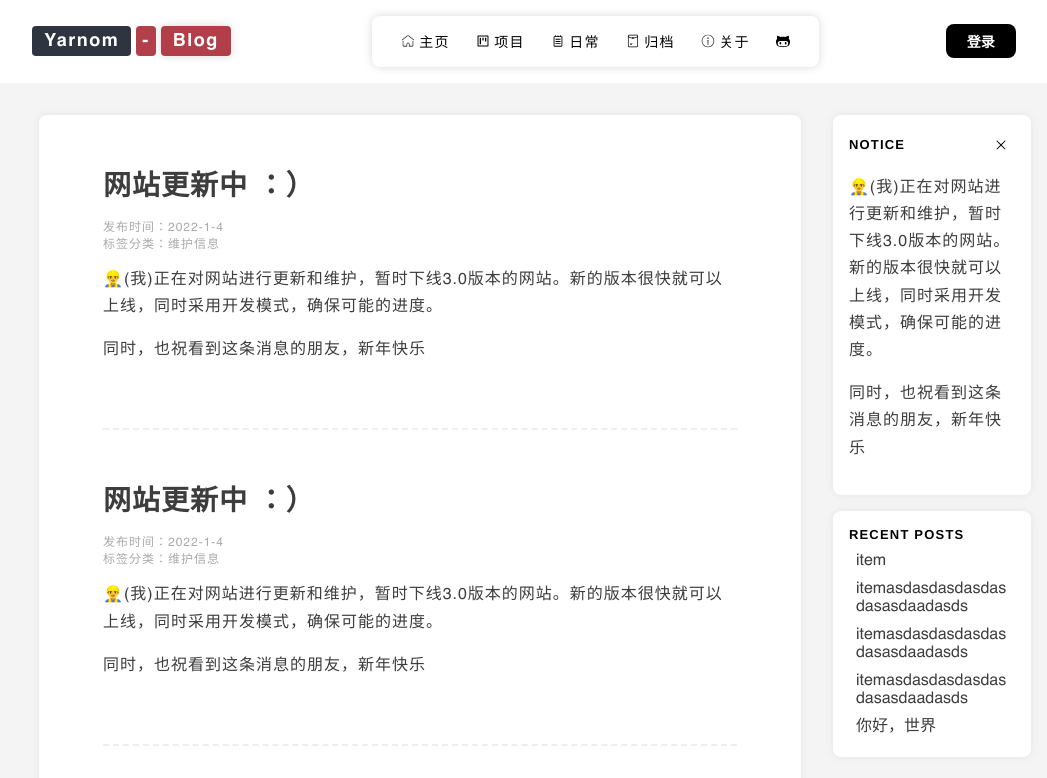
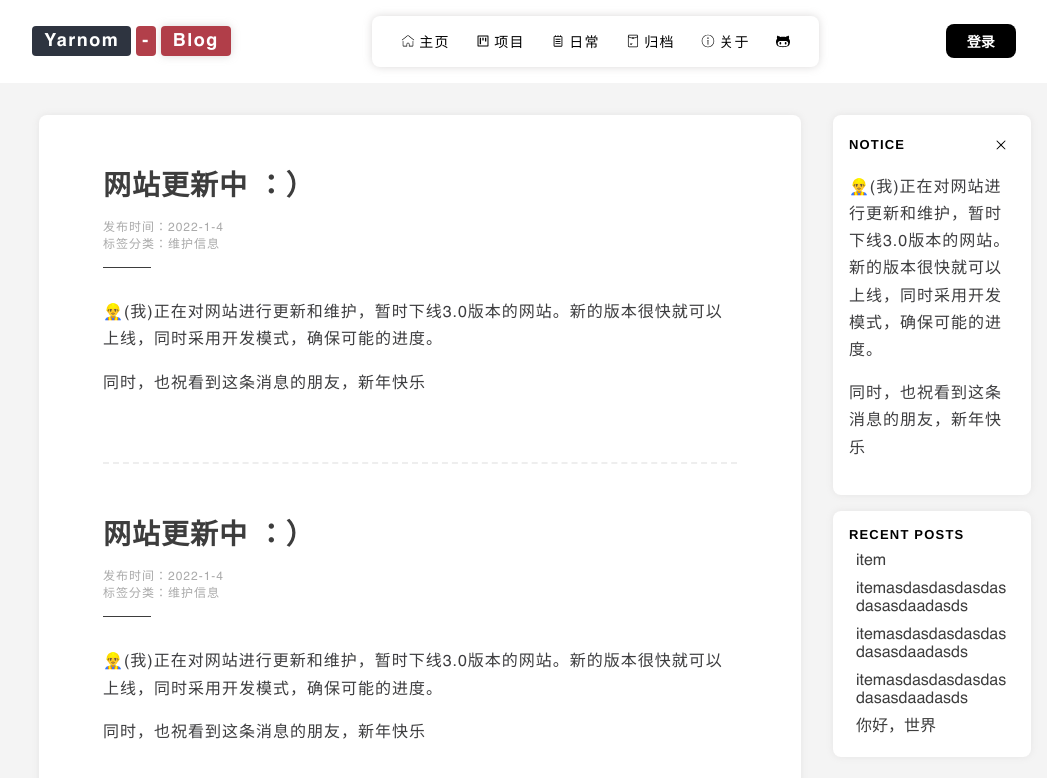
Before and after one commit to fengyarnom/whisper, a React (Create React App) app: page / in a window 1280 px wide. Shown: the top 778 px of the page, without its empty margins (121-1168 px from the left). Built offline with nearby package versions, Linux system fonts and the light colour scheme.

Commit message:
:sparkles: Just modify post style

```diff
--- a/src/components/post/post.scss
+++ b/src/components/post/post.scss
@@ -26,7 +26,14 @@
         }
       }
 
-
+    }
+    .post-header::after{
+        content: "";
+        background-color: #3d3d3d;
+        display: block;
+        height: 1.5px;
+        width:3em;
+        margin: 1em 0;
     }
     .post-content{
         font-size: 16px;
```
